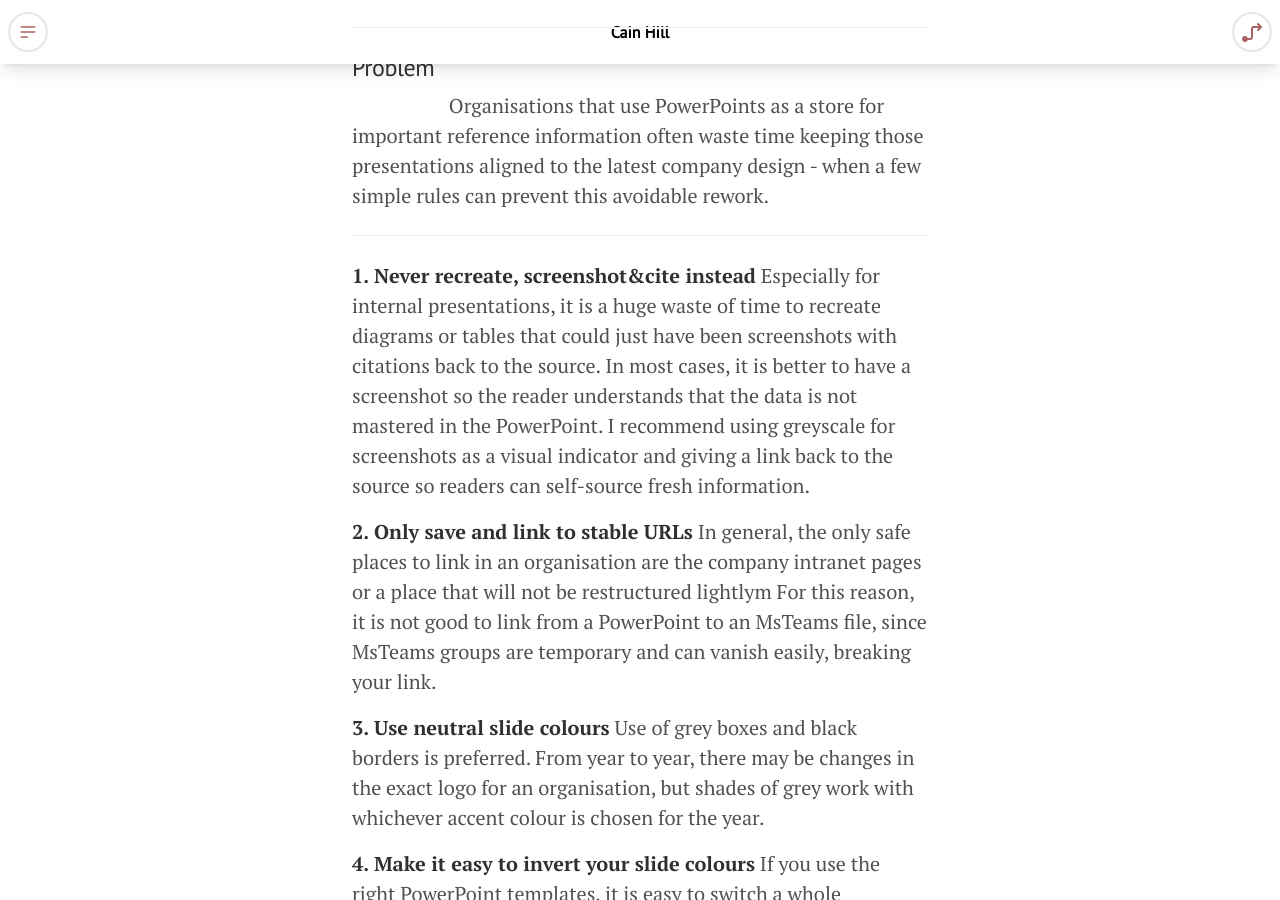
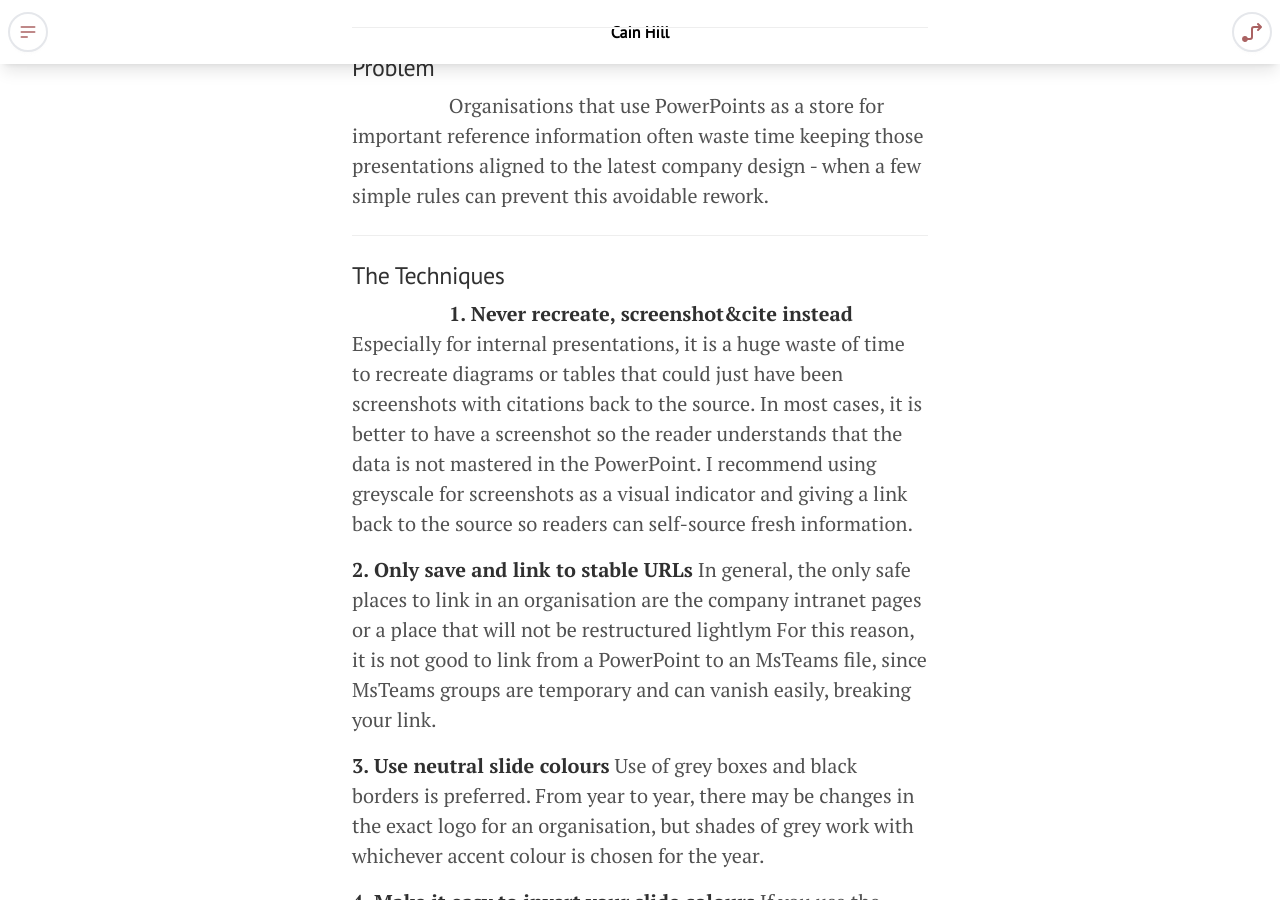
Before and after one commit to cainhill/cainhill.github.io, a Jekyll site: the page built from _blog/2025-04-01-slide-longevity.md, in a window 1280 px wide and 900 px high, scrolled down 473 px. Built offline with Jekyll 4.4.1, drawn with Linux system fonts in a browser that asks for light colours.

Commit message:
create/update '2025-04-01-slide-longevity.md' file

```diff
--- a/_blog/2025-04-01-slide-longevity.md
+++ b/_blog/2025-04-01-slide-longevity.md
@@ -17,6 +17,8 @@ Organisations that use PowerPoints as a store for important reference informatio
 
 ---
 
+## The Techniques
+ㅤㅤㅤㅤㅤ
 **1. Never recreate, screenshot&cite instead**
 Especially for internal presentations, it is a huge waste of time to recreate diagrams or tables that could just have been screenshots with citations back to the source. In most cases, it is better to have a screenshot so the reader understands that the data is not mastered in the PowerPoint. I recommend using greyscale for screenshots as a visual indicator and giving a link back to the source so readers can self-source fresh information.
 
```
